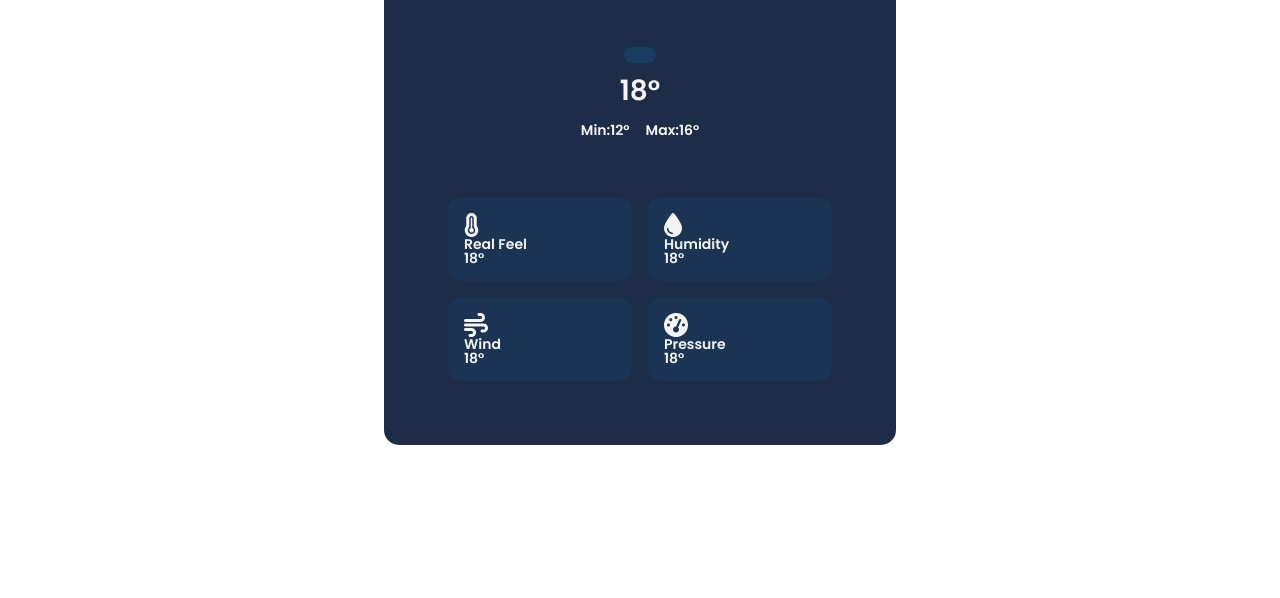
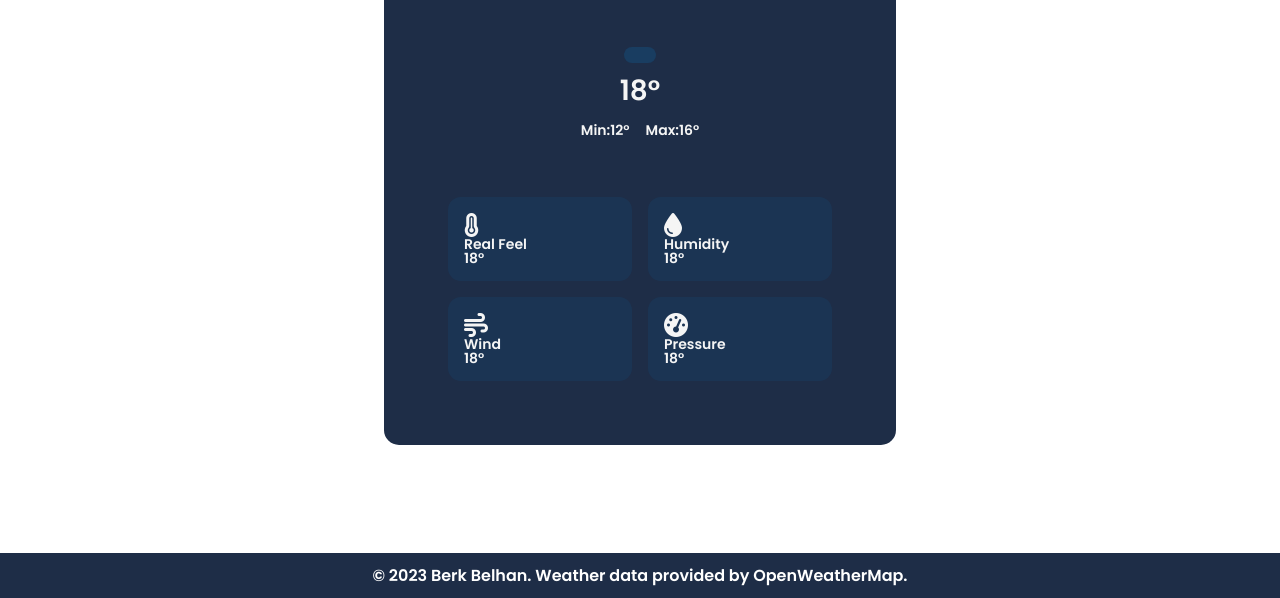
Before and after one commit to BerkBelhan/Weather_App_JS, a plain HTML site: page WeatherAppJavaScript/index.html in a window 1280 px wide. Shown: the part 202-800 px from the top of the page. Drawn offline with Linux system fonts and the light colour scheme; no server answers.

Commit message:
Update index.html

```diff
--- a/WeatherAppJavaScript/index.html
+++ b/WeatherAppJavaScript/index.html
@@ -79,5 +79,8 @@
     <script src="https://kit.fontawesome.com/ba1bf1e692.js"
     crossorigin="anonymous"></script>
     <script src="app.js"></script>
+        <footer>
+        <p>© 2023 Berk Belhan. Weather data provided by OpenWeatherMap.</p>
+    </footer>
 </body>
 </html>
```
